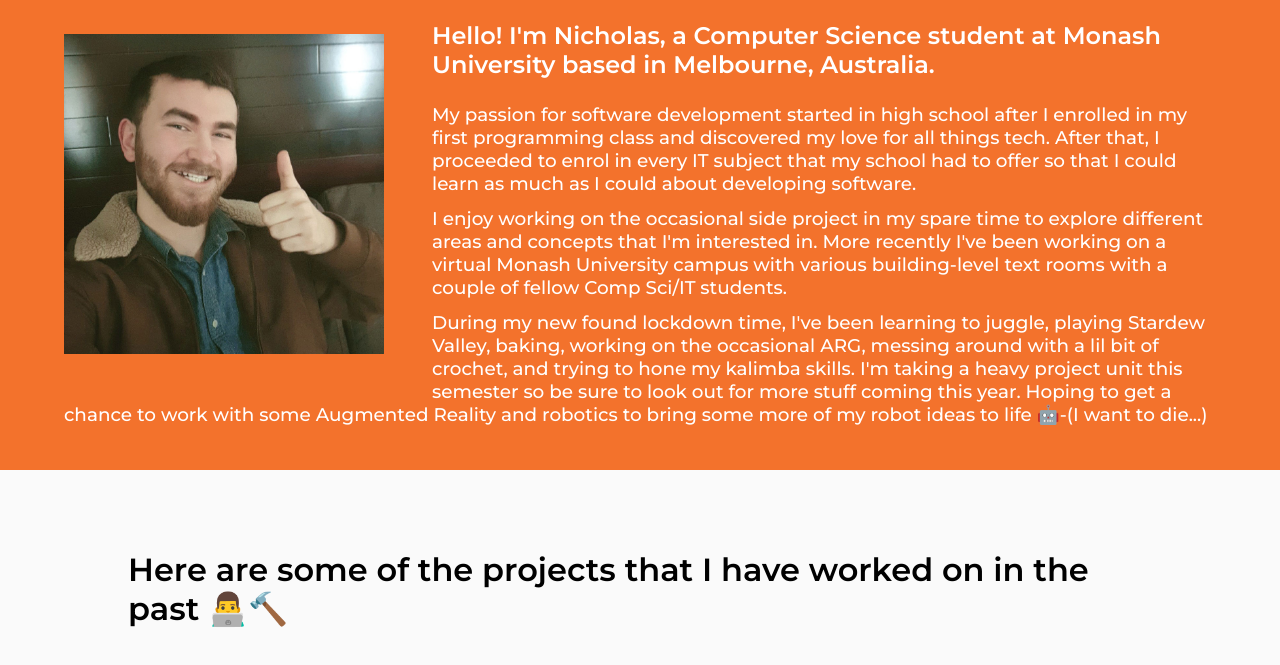
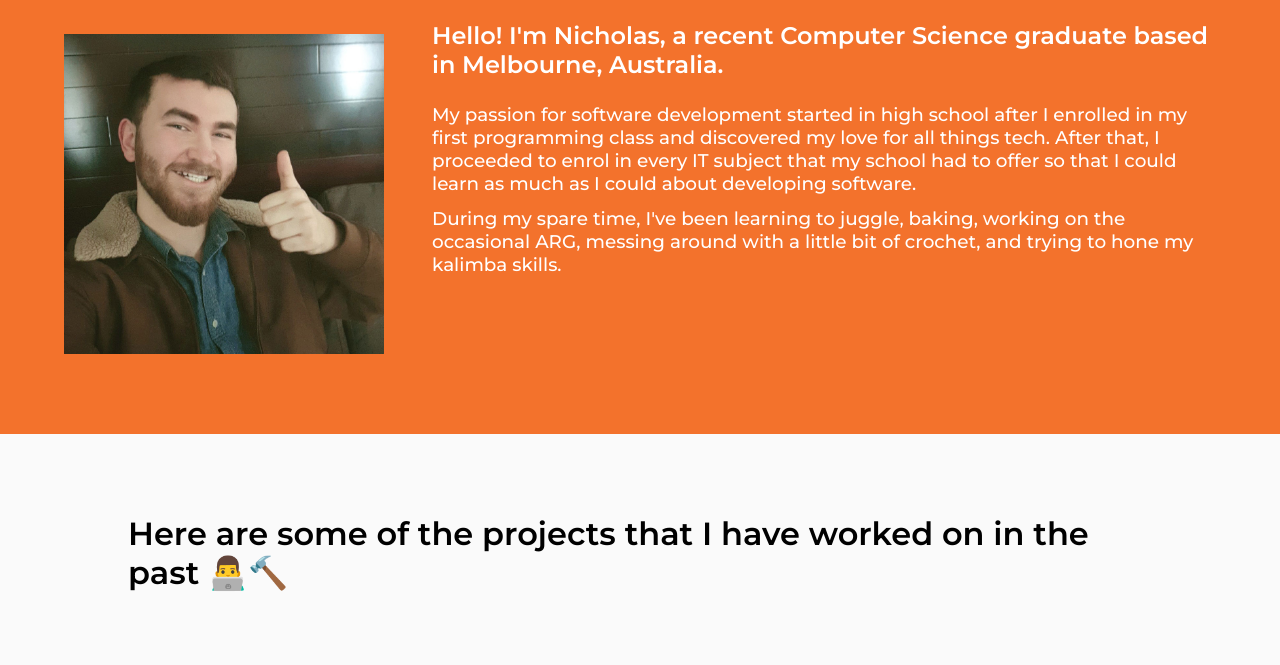
Before and after one commit to nrchmielewski/nrchmielewski.github.io, a plain HTML site: page index.html in a window 1280 px wide. Shown: the part 533-1198 px from the top of the page. Drawn offline with Linux system fonts and the light colour scheme.

Commit message:
Updated about me section
Fixed up about me information, and fixed a bug which caused the profile photo to go outside its div at larger screen sizes

```diff
--- a/index.html
+++ b/index.html
@@ -33,12 +33,11 @@
         I do <a class="slide yellow" href="#projects">stuff</a>. Check it out...
       </h1>
     </div>
-    <div id="about" class="section orange">
+    <div id="about" class="section orange" style="overflow: hidden;">
       <h1>About Me</h1>
       <img class="profile" src="./assets/images/profile.jpg" />
       <h3>
-        Hello! I'm Nicholas, a Computer Science student at Monash University
-        based in Melbourne, Australia.
+        Hello! I'm Nicholas, a recent Computer Science graduate based in Melbourne, Australia.
       </h3>
       <p>
         My passion for software development started in high school after I
@@ -48,20 +47,8 @@
         developing software.
       </p>
       <p>
-        I enjoy working on the occasional side project in my spare time to
-        explore different areas and concepts that I'm interested in. More
-        recently I've been working on a virtual Monash University campus with
-        various building-level text rooms with a couple of fellow Comp Sci/IT
-        students.
-      </p>
-      <p>
-        During my new found lockdown time, I've been learning to juggle, playing
-        Stardew Valley, baking, working on the occasional ARG, messing around
-        with a lil bit of crochet, and trying to hone my kalimba skills. I'm
-        taking a heavy project unit this semester so be sure to look out for
-        more stuff coming this year. Hoping to get a chance to work with some
-        Augmented Reality and robotics to bring some more of my robot ideas to
-        life 🤖-(I want to die...)
+        During my spare time, I've been learning to juggle, baking, working on the occasional ARG,
+        messing around with a little bit of crochet, and trying to hone my kalimba skills.
       </p>
     </div>
     <div id="projects" class="marker"></div>
```
